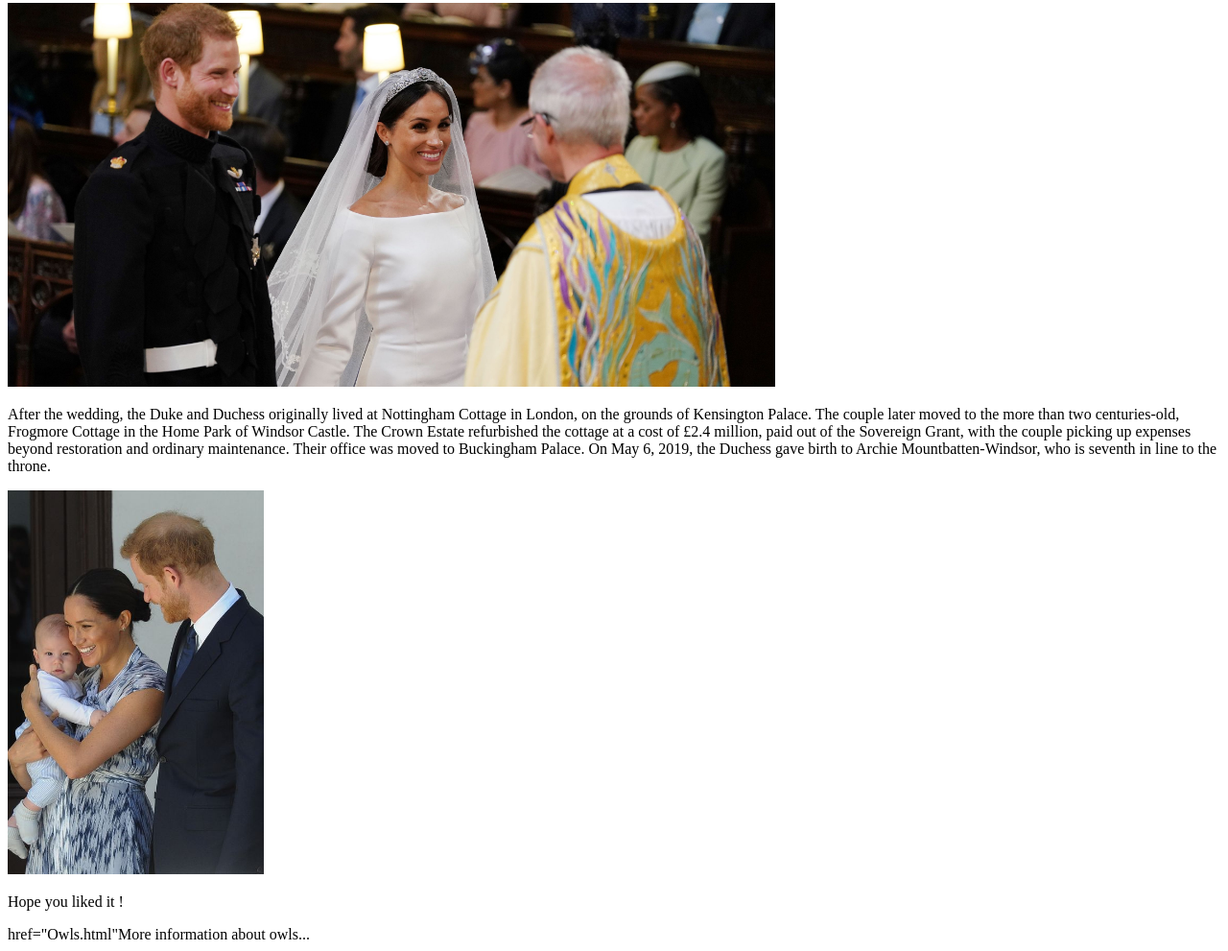
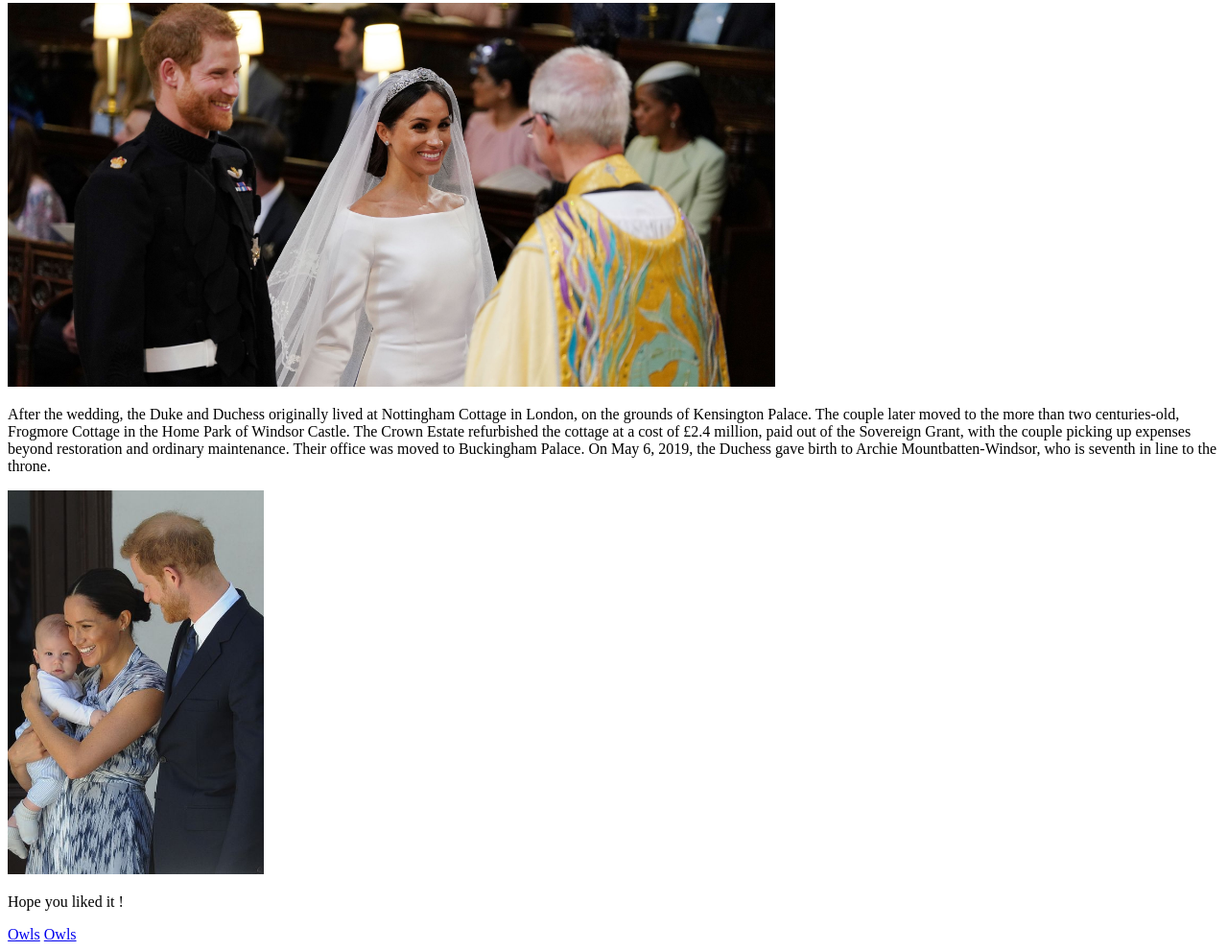
Before and after one commit to PenelopeM876/PenelopeM876.github.io, a plain HTML site: page index.html in a window 1280 px wide. Shown: the part 2452-3443 px from the top of the page at 96% size. Drawn offline with Linux system fonts and the light colour scheme; files whose address does not match are found by name.

Commit message:
Add files via upload

```diff
--- a/index.html
+++ b/index.html
@@ -61,13 +61,8 @@
 
   <p> Hope you liked it !</p>
 
-</body>
-</html>
-
-<body>
-<html>
-
-<a> href="Owls.html"More information about owls... </a>
+  <a href="owls.html">Owls</a>
+  <a href="owls.html">Owls</a>
 
 </body>
 </html>
```
